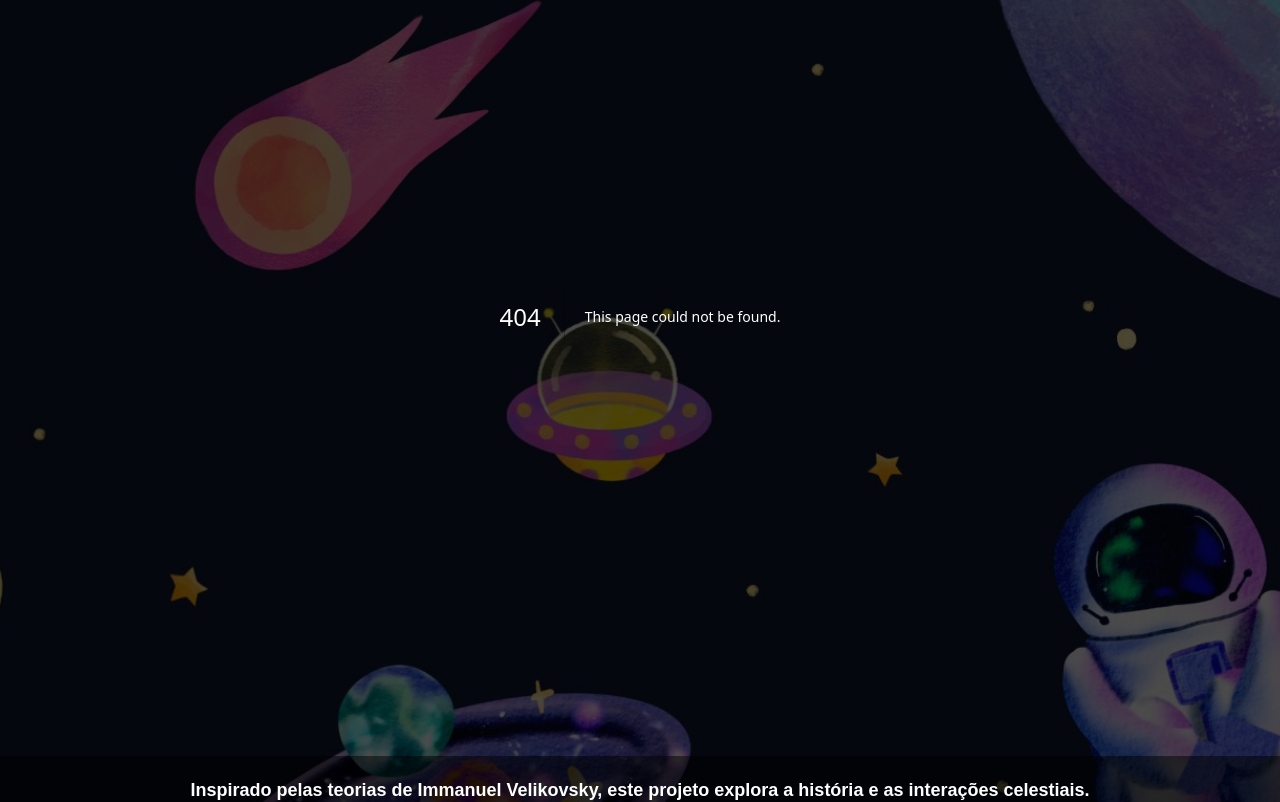
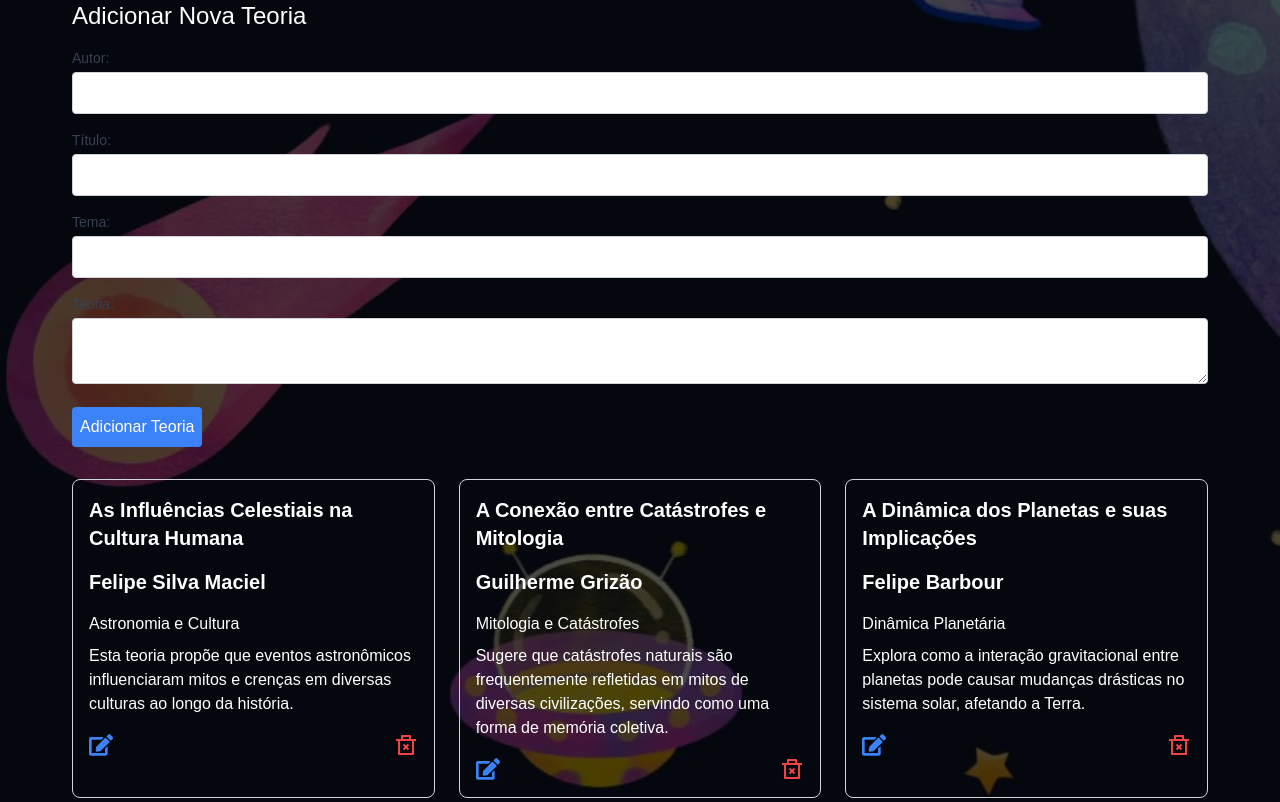
Before and after one commit to fesilva2109/cp5-front, a Next.js app in the folder cp5/cp5/: page /pages/teorias-escritas in a window 1280 px wide. Before the commit this address had no page. Shown: the part 240-1042 px from the top of the page. Built offline with nearby package versions, Linux system fonts and the light colour scheme.

Commit message:
Adição da página de criação de teorias

```diff
--- /dev/null
+++ b/cp5/cp5/src/app/pages/teorias-escritas/page.tsx
@@ -0,0 +1,150 @@
+"use client";
+import { TipoTeoria } from "@/types";
+import Image from "next/image";
+import Link from "next/link";
+import { useEffect, useState } from "react";
+import { FaEdit as Editar } from "react-icons/fa";
+import { RiDeleteBin2Line as Excluir } from "react-icons/ri";
+
+export default function TeoriasEscritas() {
+  const [teorias, setTeorias] = useState<TipoTeoria[]>([]);
+  const [novaTeoria, setNovaTeoria] = useState<TipoTeoria>({
+    id: 0,
+    autor: "",
+    titulo: "",
+    tema: "",
+    teoria: "",
+  });
+
+  const chamadaDaApi = async () => {
+    const response = await fetch("http://localhost:3000/api/local/");
+    const dados = await response.json();
+    setTeorias(dados);
+  };
+
+  useEffect(() => {
+    chamadaDaApi();
+  }, []);
+
+  const handleDelete = async (id: number) => {
+    try {
+      const response = await fetch(`http://localhost:3000/api/local/${id}`, {
+        method: "DELETE",
+      });
+
+      if (response.ok) {
+        alert("Teoria excluída com sucesso!");
+        chamadaDaApi();
+      }
+    } catch (error) {
+      console.error("Falha ao realizar a exclusão da teoria.", error);
+    }
+  };
+
+  const handleChange = (e: React.ChangeEvent<HTMLInputElement | HTMLTextAreaElement>) => {
+    const { name, value } = e.target;
+    setNovaTeoria({ ...novaTeoria, [name]: value });
+  };
+
+  const handleSubmit = async (e: React.FormEvent<HTMLFormElement>) => {
+    e.preventDefault();
+    try {
+      const response = await fetch("http://localhost:3000/api/local/", {
+        method: "POST",
+        headers: {
+          "Content-Type": "application/json",
+        },
+        body: JSON.stringify(novaTeoria),
+      });
+
+      if (response.ok) {
+        alert("Teoria adicionada com sucesso!");
+        setNovaTeoria({ id: 0, autor: "", titulo: "", tema: "", teoria: "" });
+        chamadaDaApi(); // Atualiza a lista de teorias
+      }
+    } catch (error) {
+      console.error("Falha ao adicionar a teoria.", error);
+    }
+  };
+
+  return (
+    <div className="p-8">
+      <h1 className="text-3xl font-bold mb-4">Teorias</h1>
+
+      {/* Formulário para adicionar nova teoria */}
+      <form onSubmit={handleSubmit} className="mb-8">
+        <h2 className="text-2xl mb-4">Adicionar Nova Teoria</h2>
+        <div className="mb-4">
+          <label htmlFor="autor" className="block text-sm font-medium text-gray-700">Autor:</label>
+          <input
+            type="text"
+            id="autor"
+            name="autor"
+            value={novaTeoria.autor}
+            onChange={handleChange}
+            className="mt-1 text-black p-2 border border-gray-300 rounded w-full"
+            required
+          />
+        </div>
+        <div className="mb-4">
+          <label htmlFor="titulo" className="block text-sm font-medium text-gray-700">Título:</label>
+          <input
+            type="text"
+            id="titulo"
+            name="titulo"
+            value={novaTeoria.titulo}
+            onChange={handleChange}
+            className="mt-1 text-black p-2 border border-gray-300 rounded w-full"
+            required
+          />
+        </div>
+        <div className="mb-4">
+          <label htmlFor="tema" className="block text-sm font-medium text-gray-700">Tema:</label>
+          <input
+            type="text"
+            id="tema"
+            name="tema"
+            value={novaTeoria.tema}
+            onChange={handleChange}
+            className="mt-1 text-black p-2 border border-gray-300 rounded w-full"
+            required
+          />
+        </div>
+        <div className="mb-4">
+          <label htmlFor="teoria" className="block text-sm font-medium text-gray-700">Teoria:</label>
+          <textarea
+            id="teoria"
+            name="teoria"
+            value={novaTeoria.teoria}
+            onChange={handleChange}
+            className="mt-1 text-black p-2 border border-gray-300 rounded w-full"
+            required
+          />
+        </div>
+        <button type="submit" className="bg-blue-500 text-white p-2 rounded hover:bg-blue-600">
+          Adicionar Teoria
+        </button>
+      </form>
+
+      {/* Lista de teorias */}
+      <div className="grid grid-cols-1 sm:grid-cols-2 md:grid-cols-3 gap-6">
+        {teorias.map((teoria) => (
+          <div key={teoria.id} className="border border-gray-300 rounded-lg p-4 hover:shadow-lg transition-shadow duration-300">
+            <h2 className="text-xl font-semibold">{teoria.titulo}</h2>
+            <h3 className="text-xl font-semibold my-4">{teoria.autor}</h3>
+            <p className="mb-2">{teoria.tema}</p>
+            <p className="mb-4">{teoria.teoria}</p>
+            <div className="flex justify-between">
+              <Link href={`teorias-escritas/teoria/${teoria.id}`}>
+                <Editar className="inline text-2xl text-blue-500 hover:text-blue-700" />
+              </Link>
+              <Link href="#" onClick={() => handleDelete(teoria.id)}>
+                <Excluir className="inline text-2xl text-red-500 hover:text-red-700" />
+              </Link>
+            </div>
+          </div>
+        ))}
+      </div>
+    </div>
+  );
+}
--- /dev/null
+++ b/cp5/cp5/src/app/pages/teorias-escritas/teoria/[id]/page.tsx
@@ -0,0 +1,138 @@
+"use client";
+import { TipoTeoria } from "@/types";
+import { useRouter } from "next/navigation";
+import { useEffect, useState } from "react";
+
+export default function Teoria({ params }: { params: { id: number } }) {
+  const navigate = useRouter();
+
+  const [teoria, setTeoria] = useState<TipoTeoria>({
+    id: 0,
+    autor: "",
+    titulo: "",
+    tema: "",
+    teoria: "",
+  });
+
+  useEffect(() => {
+    const chamadaApi = async () => {
+      const response = await fetch(
+        `http://localhost:3000/api/local/${params.id}`
+      );
+      const dados = await response.json();
+      setTeoria(dados);
+    };
+    chamadaApi();
+  }, [params]);
+
+  const handleChange = (e: React.ChangeEvent<HTMLInputElement | HTMLTextAreaElement>) => {
+    const { name, value } = e.target;
+    setTeoria({ ...teoria, [name]: value });
+  };
+
+  const handleSubmit = async (e: React.FormEvent<HTMLFormElement>) => {
+    e.preventDefault();
+    try {
+      const response = await fetch(
+        `http://localhost:3000/api/local/${params.id}`,
+        {
+          method: "PUT",
+          headers: {
+            "Content-Type": "application/json",
+          },
+          body: JSON.stringify(teoria),
+        }
+      );
+
+      if (response.ok) {
+        alert("Teoria atualizada com sucesso!");
+        setTeoria({
+          id: 0,
+          autor: "",
+          titulo: "",
+          tema: "",
+          teoria: "",
+        });
+
+        navigate.push("/teorias");
+      }
+    } catch (error) {
+      console.error("Ocorreu um erro na atualização da teoria.", error);
+    }
+  };
+
+  return (
+    <div className="max-w-4xl mx-auto p-6 border border-white rounded-lg shadow-md">
+      <h1 className="text-2xl font-semibold mb-4">Atualizar Teoria</h1>
+      <form onSubmit={handleSubmit} className="space-y-4">
+        <div>
+          <label htmlFor="idAutor" className="block text-sm font-medium ">
+            Autor:
+          </label>
+          <input
+            type="text"
+            id="idAutor"
+            name="autor"
+            value={teoria.autor}
+            onChange={handleChange}
+            className="mt-1 block w-full text-black border border-gray-300 rounded-md shadow-sm p-2 focus:outline-none focus:ring focus:ring-purple-500"
+            required
+          />
+        </div>
+        <div>
+          <label htmlFor="idTitulo" className="block text-sm font-medium ">
+            Título:
+          </label>
+          <input
+            type="text"
+            id="idTitulo"
+            name="titulo"
+            value={teoria.titulo}
+            onChange={handleChange}
+            className="mt-1 block w-full text-black border border-gray-300 rounded-md shadow-sm p-2 focus:outline-none focus:ring focus:ring-purple-500"
+            required
+          />
+        </div>
+
+        <div>
+          <label htmlFor="idTema" className="block text-sm font-medium ">
+            Tema:
+          </label>
+          <input
+            type="text"
+            id="idTema"
+            name="tema"
+            value={teoria.tema}
+            onChange={handleChange}
+            className="mt-1 block w-full text-black border border-gray-300 rounded-md shadow-sm p-2 focus:outline-none focus:ring focus:ring-purple-500"
+            required
+          />
+        </div>
+
+        <div>
+          <label htmlFor="idTeoria" className="block text-sm font-medium ">
+            Teoria:
+          </label>
+          <textarea
+            id="idTeoria"
+            name="teoria"
+            value={teoria.teoria}
+            onChange={handleChange}
+            className="mt-1 block w-full text-black border  border-gray-300 rounded-md shadow-sm p-2 focus:outline-none focus:ring focus:ring-purple-500"
+            rows={4}
+            required
+          />
+        </div>
+
+        <div>
+          <button
+            type="submit"
+            className="w-full bg-purple-600 text-white font-semibold py-2 rounded-md hover:bg-purple-700 transition duration-200"
+          >
+            Atualizar Teoria
+          </button>
+        </div>
+      </form>
+    </div>
+  );
+}
```
